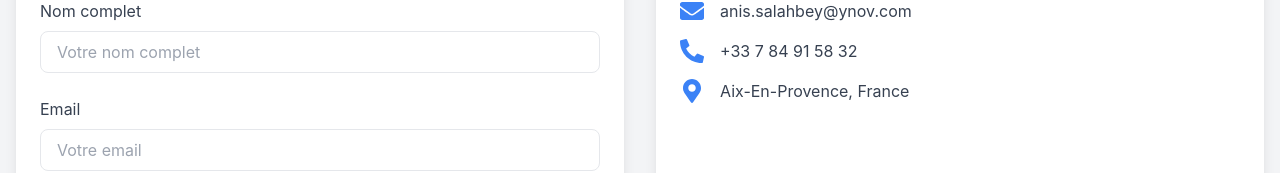
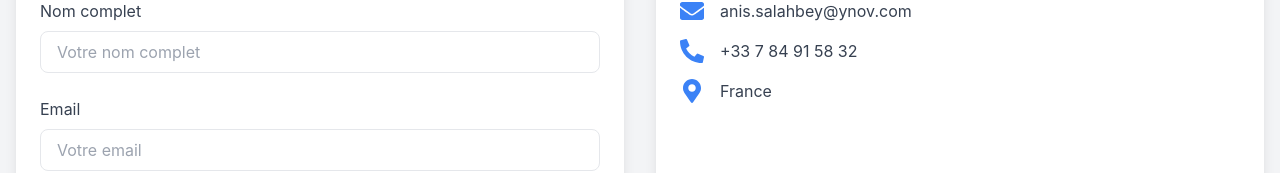
Before and after one commit to AnisMobile99/Portfolio, a React (Create React App) app: page / in a window 1280 px wide. Shown: the part 2307-2480 px from the top of the page. Built offline with nearby package versions, Linux system fonts and the light colour scheme.

Commit message:
[fixed]text in map and contact

```diff
--- a/src/components/Contact/ContactInfo.jsx
+++ b/src/components/Contact/ContactInfo.jsx
@@ -23,9 +23,7 @@ const ContactInfo = () => {
         </li>
         <li className="flex items-center space-x-4">
           <FaMapMarkerAlt className="text-blue-500 w-6 h-6" />
-          <span className="text-gray-700 dark:text-gray-300">
-            Aix-En-Provence, France
-          </span>
+          <span className="text-gray-700 dark:text-gray-300">France</span>
         </li>
       </ul>
     </div>
--- a/src/components/Map/FranceMap.jsx
+++ b/src/components/Map/FranceMap.jsx
@@ -26,7 +26,7 @@ const FranceMapRegions = () => {
         "Marseille (13)",
         "Nice (06)",
         "Aix-En-Provence(13)",
-        "Antibes",
+        "Antibes(06600)",
       ],
     },
     {
@@ -35,7 +35,7 @@ const FranceMapRegions = () => {
     },
     {
       name: "Auvergne-Rhône-Alpes",
-      departments: ["Lyon (69)"],
+      departments: ["Lyon (69)", "Grenoble(38100)"],
     },
     {
       name: "Occitanie",
```
